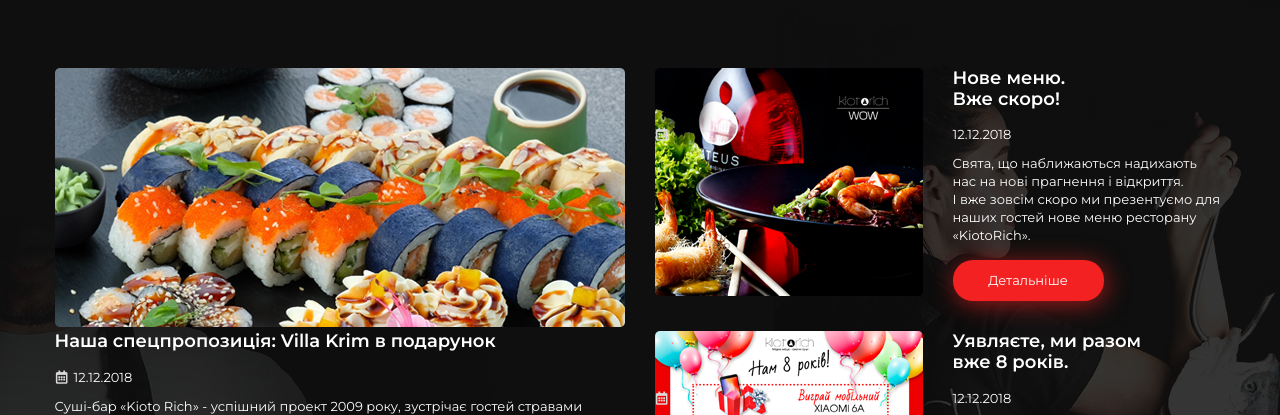
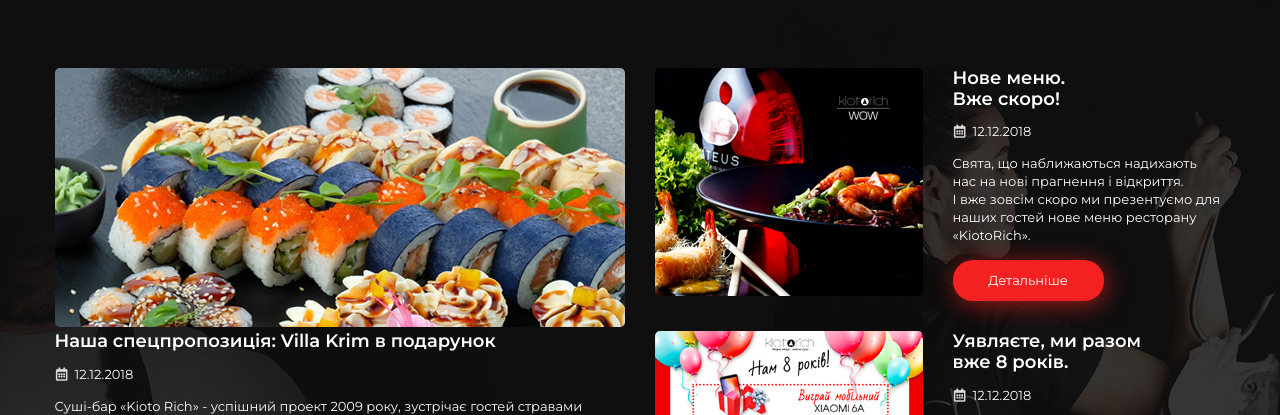
Before and after one commit to Maksym2141241/MyFirstRep, a plain HTML site: page lesson-10-hw/index.html in a window 1280 px wide. Shown: the part 1940-2355 px from the top of the page. Drawn offline with Linux system fonts and the light colour scheme.

Commit message:
hw-complite

```diff
--- a/lesson-10-hw/css/style.css
+++ b/lesson-10-hw/css/style.css
@@ -366,19 +366,11 @@
     text-align: center;
     margin-bottom: 75px;
 }
-.news-date:after, far fa-calendar-alt{
-    width: 13px;
-    height: 14px;
-    content: '';
-    background: url(/MyFirstRep/lesson-10-hw/img/calendar.png) no-repeat center center;
-    position: absolute;
-    left: 0;
-}
+
 .news-date{
-    margin-left: 19px;
-    line-height: 14px;
     font-size: 13px;
-    margin-top: 18px;
+    margin: 15px 0 15px 0;
+    vertical-align: middle;
 }
 
 .news-buttom{
@@ -434,6 +426,7 @@
 }
 .news-img-2{
     padding-right: 30px;
+    display: block;
 }
 div.news-3 div.news-buttom{
     margin-top: 20px;
@@ -444,3 +437,7 @@
 div.news-1 div.news-buttom{
     margin-top: 23px;
 }
+.news-date img{
+    padding-right: 7px;
+    vertical-align: top;
+}
--- a/lesson-10-hw/index.html
+++ b/lesson-10-hw/index.html
@@ -150,7 +150,7 @@
                                 Наша спецпропозиція: Villa Krim в подарунок</a>
                     </div>
                     <div class="news-date">
-                            <time pubdate="12.12.2018">12.12.2018</time>
+                        <img src="/MyFirstRep/lesson-10-hw/img/calendar.png"><time pubdate="12.12.2018">12.12.2018</time>
                     </div>
                     <div class="news-text">
                         <p>
@@ -176,7 +176,7 @@
                                         <br>Вже скоро!</a>
                                 </div>
                                 <div class="news-date">
-                                    <time pubdate="12.12.2018">12.12.2018</time>
+                                    <img src="/MyFirstRep/lesson-10-hw/img/calendar.png"><time pubdate="12.12.2018">12.12.2018</time>
                                 </div>
                                 <div class="news-text">
                                     <p>
@@ -198,7 +198,7 @@
                                 <br>вже 8 років.</a>
                             </div>
                             <div class="news-date">
-                                <time pubdate="12.12.2018">12.12.2018</time>
+                                <img src="/MyFirstRep/lesson-10-hw/img/calendar.png"><time pubdate="12.12.2018">12.12.2018</time>
                             </div>
                             <div class="news-text">
                                 <p>
```
